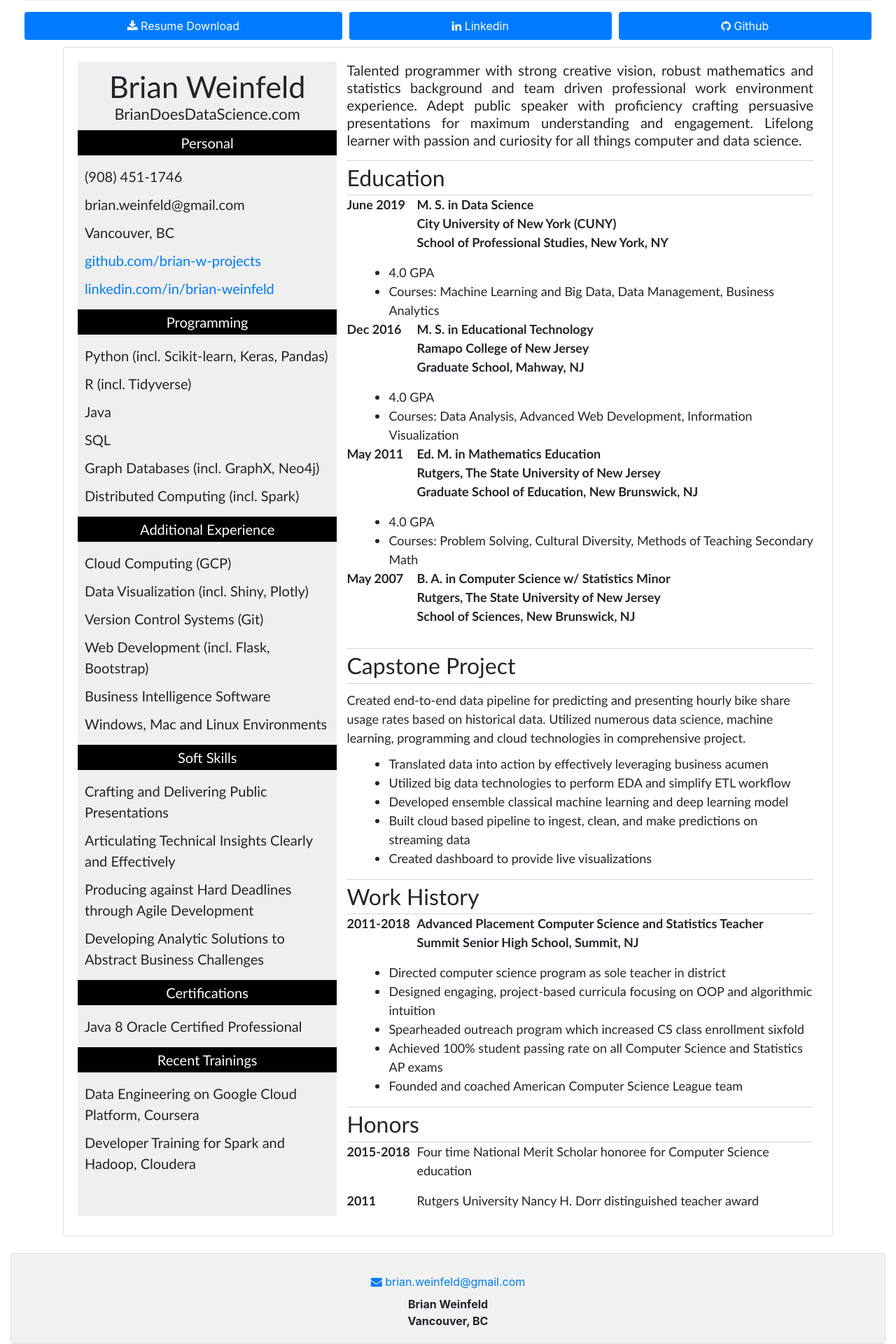
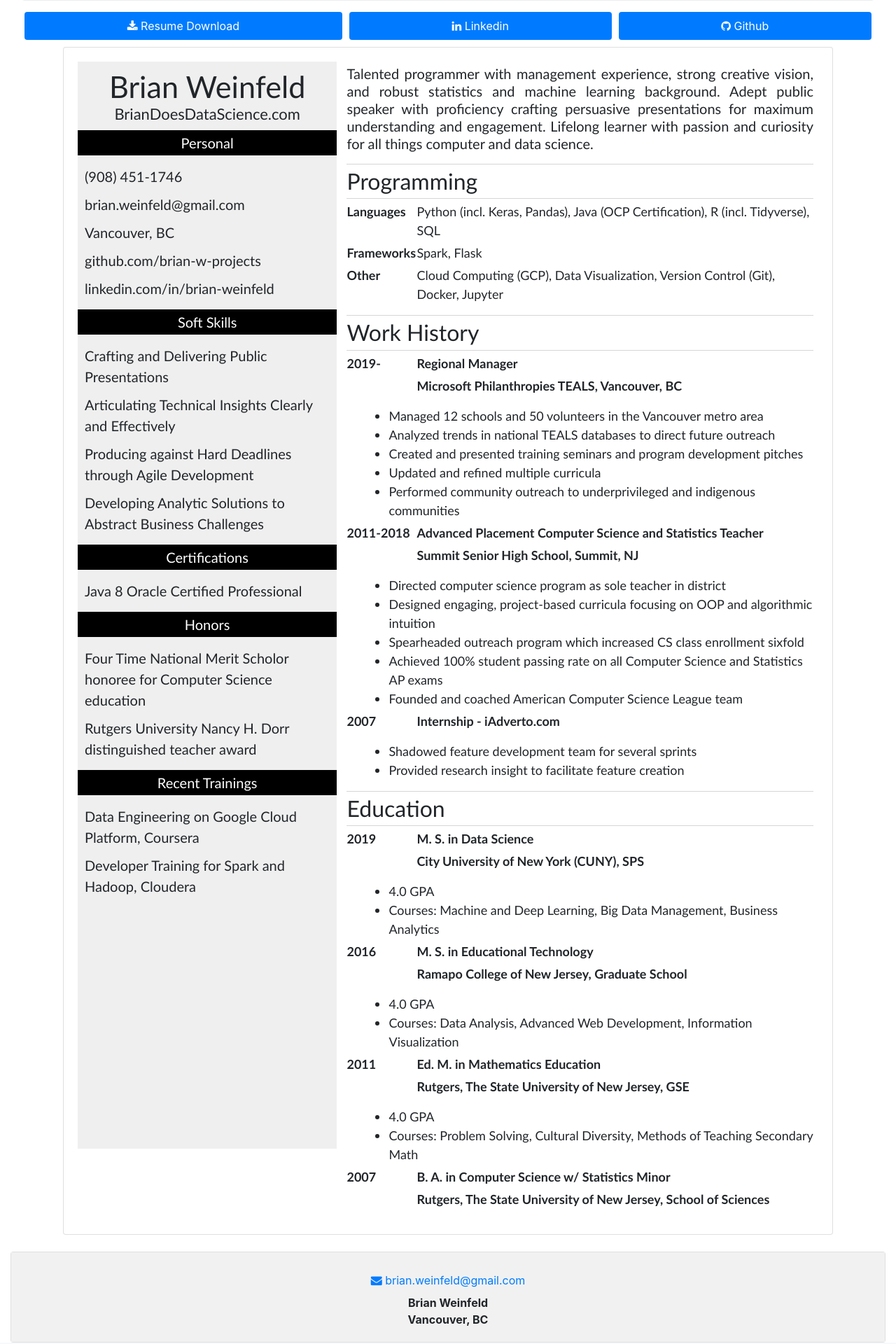
Before and after one commit to brian-w-projects/personal_website, a Flask app: page /resume in a window 1280 px wide. Shown: the part 265-2185 px from the top of the page at 70% size. Run offline with Flask 2, Linux system fonts and the light colour scheme; some libraries are stand-ins or nearby versions.

Commit message:
updated resume

```diff
--- a/app/static/main/resume.css
+++ b/app/static/main/resume.css
@@ -9,7 +9,7 @@
     background-color: #efefef;
     width: 35%;
     float: left;
-    padding-bottom: 50px;
+    padding-bottom: 350px;
   }
 
   #resume-right{
@@ -132,6 +132,10 @@
     text-justify: inter-word;
   }
 
+  .resume-programming-info{
+    font-size: 18px;
+  }
+
   .resume-capstone-text{
     margin-top: 10px;
     margin-bottom: 10px;
@@ -140,3 +144,7 @@
   .resume-honors-size{
     font-size: 18px;
   }
+
+  p{
+    margin-top: 5px !important;
+  }
--- a/app/templates/main/resume.html
+++ b/app/templates/main/resume.html
@@ -35,42 +35,8 @@
         <li>(908) 451-1746</li>
         <li>brian.weinfeld@gmail.com</li>
         <li>Vancouver, BC</li>
-                  <li>
-                    <a class='stay' href='https://www.github.com/brian-w-projects' target="_blank">
-                      github.com/brian-w-projects
-                    </a>
-                  </li>
-                  <li>
-                    <a class="stay" href="https://www.linkedin.com/in/brian-weinfeld" target="_blank">
-                      linkedin.com/in/brian-weinfeld
-                    </a>
-                  </li>
-                </ul>
-              </div>
-              <div id="resume-programming">
-                <div class="resume-section-title">
-                  <h3 class='resume-h3'>Programming</h3>
-                </div>
-                <ul class="resume-left-list resume-personal-list">
-                  <li>Python (incl. Scikit-learn, Keras, Pandas)</li>
-                  <li>R (incl. Tidyverse)</li>
-                  <li>Java</li>
-                  <li>SQL</li>
-                  <li>Graph Databases (incl. GraphX, Neo4j)</li>
-                  <li>Distributed Computing (incl. Spark)</li>
-                </ul>
-              </div>
-              <div id="resume-additional">
-                <div class="resume-section-title">
-                  <h3 class='resume-h3'>Additional Experience</h3>
-                </div>
-                <ul class="resume-left-list resume-personal-list">
-                  <li>Cloud Computing (GCP)</li>
-                  <li>Data Visualization (incl. Shiny, Plotly)</li>
-                  <li>Version Control Systems (Git)</li>
-                  <li>Web Development (incl. Flask, Bootstrap)</li>
-                  <li>Business Intelligence Software</li>
-                  <li>Windows, Mac and Linux Environments</li>
+        <li>github.com/brian-w-projects</li>
+        <li>linkedin.com/in/brian-weinfeld</li>
       </ul>
     </div>
     <div id="resume-soft-skills">
@@ -92,6 +58,15 @@
         <li>Java 8 Oracle Certified Professional</li>
       </ul>
     </div>
+    <div class="resume-honors">
+      <div class="resume-section-title">
+        <h3 class="resume-h3">Honors</h3>
+      </div>
+      <ul class="resume-left-list resume-personal-list">
+        <li>Four Time National Merit Scholor honoree for Computer Science education</li>
+        <li>Rutgers University Nancy H. Dorr distinguished teacher award</li>
+      </ul>
+    </div>
     <div id="resume-trainings">
       <div class="resume-section-title">
         <h3 class='resume-h3'>Recent Trainings</h3>
@@ -105,103 +80,76 @@
   <div id="resume-right">
     <div id="resume-summary">
       <p id="resume-log-line">
-                  Talented programmer with strong creative vision, robust mathematics and statistics background and team driven
-                  professional work environment experience. Adept public speaker with proficiency crafting persuasive
+        Talented programmer with management experience, strong creative vision, and robust statistics and machine learning
+        background. Adept public speaker with proficiency crafting persuasive
         presentations for maximum understanding and engagement. Lifelong learner with passion and curiosity for all
         things computer and data science.
       </p>
     </div>
-              <div id="resume-education">
+    <div id="resume-programming">
       <div class="resume-right-section-title">
-                  <h2 class="resume-h2">Education</h2>
+        <h2 class="resume-h2">Programming</h2>
       </div>
-                <div class="resume-school">
       <div class="resume-school-ele">
         <div class="resume-sub-left">
-                      <p class="resume-school-header">June 2019</p>
+          <p class="resume-school-header resume-school-header-1">
+            Languages
+          </p>
         </div>
         <div class="resume-sub-right">
-                      <p class="resume-school-header resume-school-header-1">M. S. in Data Science</p>
-                      <p class="resume-school-header resume-school-header-1 resume-school-header-2">
-                        City University of New York (CUNY)
+          <p class="resume-programming-info resume-school-header-1">
+            Python (incl. Keras, Pandas), Java (OCP Certification), R (incl. Tidyverse), SQL
           </p>
-                      <p class="resume-school-header resume-school-header-2">School of Professional Studies, New York, NY</p>
         </div>
       </div>
-                  <ul class="resume-ul">
-                    <li>4.0 GPA</li>
-                    <li>Courses: Machine Learning and Big Data, Data Management, Business Analytics</li>
-                  </ul>
       <div class="resume-school-ele">
         <div class="resume-sub-left">
-                      <p class="resume-school-header">Dec 2016</p>
+          <p class="resume-school-header resume-school-header-1">
+            Frameworks
+          </p>
         </div>
         <div class="resume-sub-right">
-                      <p class="resume-school-header resume-school-header-1">M. S. in Educational Technology</p>
-                      <p class="resume-school-header resume-school-header-1 resume-school-header-2">
-                        Ramapo College of New Jersey
+          <p class="resume-programming-info resume-school-header-1">
+            Spark, Flask
           </p>
-                      <p class="resume-school-header resume-school-header-2">Graduate School, Mahway, NJ</p>
         </div>
       </div>
-                  <ul class="resume-ul">
-                    <li>4.0 GPA</li>
-                    <li>Courses: Data Analysis, Advanced Web Development, Information Visualization</li>
-                  </ul>
       <div class="resume-school-ele">
         <div class="resume-sub-left">
-                      <p class="resume-school-header">May 2011</p>
+          <p class="resume-school-header resume-school-header-1">
+            Other
+          </p>
         </div>
         <div class="resume-sub-right">
-                      <p class="resume-school-header resume-school-header-1">Ed. M. in Mathematics Education</p>
-                      <p class="resume-school-header resume-school-header-1 resume-school-header-2">
-                        Rutgers, The State University of New Jersey
+          <p class="resume-programming-info resume-school-header-1">
+            Cloud Computing (GCP), Data Visualization, Version Control (Git), Docker, Jupyter
           </p>
-                      <p class="resume-school-header resume-school-header-2">Graduate School of Education, New Brunswick, NJ</p>
         </div>
       </div>
-                  <ul class="resume-ul">
-                    <li>4.0 GPA</li>
-                    <li>Courses: Problem Solving, Cultural Diversity, Methods of Teaching Secondary Math</li>
-                  </ul>
-                  <div class="resume-school-ele">
-                    <div class="resume-sub-left">
-                      <p class="resume-school-header">May 2007</p>
-                    </div>
-                    <div class="resume-sub-right">
-                      <p class="resume-school-header resume-school-header-1">
-                        B. A. in Computer Science w/ Statistics Minor
-                      </p>
-                      <p class="resume-school-header resume-school-header-1 resume-school-header-2">
-                        Rutgers, The State University of New Jersey
-                      </p>
-                      <p class="resume-school-header resume-school-header-2">School of Sciences, New Brunswick, NJ</p>
-                    </div>
-                  </div>
-                  <p></p>
-                </div>
-                <div id="resume-capstone">
-                  <div class="resume-right-section-title">
-                    <h2 class="resume-h2">Capstone Project</h2>
-                  </div>
-                  <div class="resume-capstone-text resume-honors-size">
-                    Created end-to-end data pipeline for predicting and presenting hourly bike share usage rates based on
-                    historical data. Utilized numerous data science, machine learning, programming and cloud technologies in
-                    comprehensive project.
-                  </div>
-                  <ul class="resume-ul">
-                    <li>Translated data into action by effectively leveraging business acumen</li>
-                    <li>Utilized big data technologies to perform EDA and simplify ETL workflow</li>
-                    <li>Developed ensemble classical machine learning and deep learning model</li>
-                    <li>Built cloud based pipeline to ingest, clean, and make predictions on streaming data</li>
-                    <li>Created dashboard to provide live visualizations</li>
-                  </ul>
     </div>
     <p></p>
     <div id="resume-experience">
       <div class="resume-right-section-title">
         <h2 class="resume-h2">Work History</h2>
       </div>
+      <div class="resume-school-ele">
+        <div class="resume-sub-left">
+          <p class="resume-school-header">2019-</p>
+        </div>
+        <div class="resume-sub-right">
+          <p class="resume-school-header resume-school-header-1">
+            Regional Manager
+          </p>
+          <p class="resume-school-header resume-school-header-2">Microsoft Philanthropies TEALS, Vancouver, BC</p>
+        </div>
+      </div>
+      <ul class="resume-ul">
+        <li>Managed 12 schools and 50 volunteers in the Vancouver metro area</li>
+        <li>Analyzed trends in national TEALS databases to direct future outreach</li>
+        <li>Created and presented training seminars and program development pitches</li>
+        <li>Updated and refined multiple curricula</li>
+        <li>Performed community outreach to underprivileged and indigenous communities</li>
+      </ul>
       <div class="resume-school-ele">
         <div class="resume-sub-left">
           <p class="resume-school-header">2011-2018</p>
@@ -219,31 +167,93 @@
         <li>Achieved 100% student passing rate on all Computer Science and Statistics AP exams</li>
         <li>Founded and coached American Computer Science League team</li>
       </ul>
+      <div class="resume-school-ele">
+        <div class="resume-sub-left">
+          <p class="resume-school-header">2007</p>
+        </div>
+        <div class="resume-sub-right">
+          <p class="resume-school-header resume-school-header-1">
+            Internship - iAdverto.com
+          </p>
+        </div>
+      </div>
+      <ul class="resume-ul">
+        <li>Shadowed feature development team for several sprints</li>
+        <li>Provided research insight to facilitate feature creation</li>
+      </ul>
     </div>
     <p></p>
-                <div id="resume-honors">
+    <div id="resume-education">
       <div class="resume-right-section-title">
-                    <h2 class="resume-h2">Honors</h2>
+        <h2 class="resume-h2">Education</h2>
       </div>
+      <div class="resume-school">
         <div class="resume-school-ele">
           <div class="resume-sub-left">
-                      <p class="resume-school-header">2015-2018</p>
+            <p class="resume-school-header">2019</p>
           </div>
-                    <div class="resume-sub-right resume-honors-size">
-                      <p>Four time National Merit Scholar honoree for Computer Science education</p>
+          <div class="resume-sub-right">
+            <p class="resume-school-header resume-school-header-1">M. S. in Data Science</p>
+            <p class="resume-school-header resume-school-header-1 resume-school-header-2">
+              City University of New York (CUNY), SPS
+            </p>
           </div>
         </div>
+        <p></p>
+        <ul class="resume-ul">
+          <li>4.0 GPA</li>
+          <li>Courses: Machine and Deep Learning, Big Data Management, Business Analytics</li>
+        </ul>
+        <div class="resume-school-ele">
+          <div class="resume-sub-left">
+            <p class="resume-school-header">2016</p>
+          </div>
+          <div class="resume-sub-right">
+            <p class="resume-school-header resume-school-header-1">M. S. in Educational Technology</p>
+            <p class="resume-school-header resume-school-header-1 resume-school-header-2">
+              Ramapo College of New Jersey, Graduate School
+            </p>
+          </div>
+        </div>
+        <p></p>
+        <ul class="resume-ul">
+          <li>4.0 GPA</li>
+          <li>Courses: Data Analysis, Advanced Web Development, Information Visualization</li>
+        </ul>
         <div class="resume-school-ele">
           <div class="resume-sub-left">
             <p class="resume-school-header">2011</p>
           </div>
-                    <div class="resume-sub-right resume-honors-size">
-                      <p>Rutgers University Nancy H. Dorr distinguished teacher award</p>
+          <div class="resume-sub-right">
+            <p class="resume-school-header resume-school-header-1">Ed. M. in Mathematics Education</p>
+            <p class="resume-school-header resume-school-header-1 resume-school-header-2">
+              Rutgers, The State University of New Jersey, GSE
+            </p>
+          </div>
+        </div>
+        <p></p>
+        <ul class="resume-ul">
+          <li>4.0 GPA</li>
+          <li>Courses: Problem Solving, Cultural Diversity, Methods of Teaching Secondary Math</li>
+        </ul>
+        <div class="resume-school-ele">
+          <div class="resume-sub-left">
+            <p class="resume-school-header">2007</p>
+          </div>
+          <div class="resume-sub-right">
+            <p class="resume-school-header resume-school-header-1">
+              B. A. in Computer Science w/ Statistics Minor
+            </p>
+            <p class="resume-school-header resume-school-header-1 resume-school-header-2">
+              Rutgers, The State University of New Jersey, School of Sciences
+            </p>
           </div>
         </div>
       </div>
+      <p></p>
     </div>
   </div>
+
 
 
           </div>
```
Also changed, not shown: 1 other file. Lines whose indentation alone changed are shown as unchanged.
